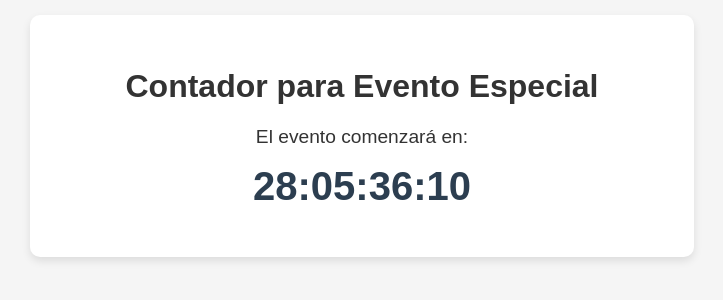
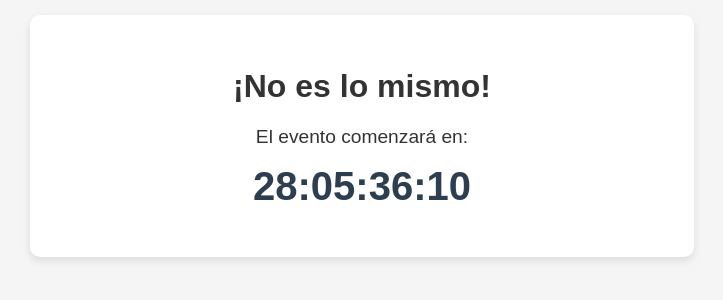
Before and after one commit to heduardo26/countdown, a plain HTML site: page index.html in a window 1280 px wide. Shown: the part 264-564 px from the top of the page, without its empty margins (278-1001 px from the left). Drawn offline with Linux system fonts and the light colour scheme.

Commit message:
Update index.html
Change description

```diff
--- a/index.html
+++ b/index.html
@@ -60,7 +60,7 @@
 </head>
 <body>
     <div class="container">
-        <h1>Contador para Evento Especial</h1>
+        <h1>¡No es lo mismo!</h1>
         <p class="message" id="status-message">El evento comenzará en:</p>
         <div id="countdown">00:00:00:00</div>
         <a href="https://www.tuenlace.com" id="event-link" target="_blank">¡Acceder al Evento!</a>
```
